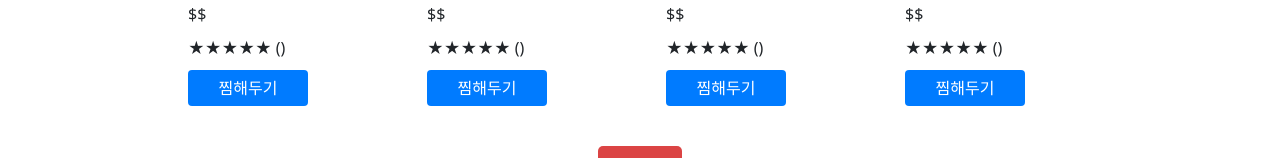
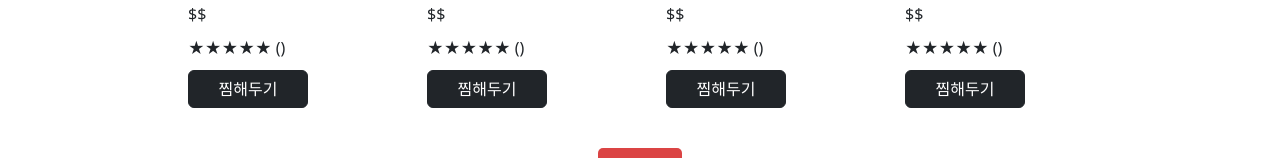
Before and after one commit to sanghyxuk/sk_pjt2_front, a React (Create React App) app: page / in a window 1280 px wide. Shown: the part 770-928 px from the top of the page. Built offline with nearby package versions, Linux system fonts and the light colour scheme.

Commit message:
버튼이름 수정

```diff
--- a/src/pages/Home.js
+++ b/src/pages/Home.js
@@ -81,7 +81,7 @@ function Home() {
                       <div className="rating">
                         {"★".repeat(5)} ({item.rating})
                       </div>
-                      <Button variant="dark" className="add-to-cart-btn">찜해두기</Button>
+                      <Button variant="dark" className="add-to-like-btn">찜해두기</Button>
                     </div>
                   </div>
               ))}
--- a/src/styles/Home.css
+++ b/src/styles/Home.css
@@ -129,7 +129,7 @@
   margin: 20px auto; /* 버튼을 가운데로 정렬 */
   width: fit-content; /* 버튼의 너비를 내용에 맞게 조정 */
   padding: 10px 20px; /* 버튼 내부 패딩 */
-  background-color: #007bff; /* 버튼 배경색 */
+  background-color: #DB4444; /* 버튼 배경색 */
   color: white; /* 버튼 텍스트 색상 */
   border: none; /* 테두리 제거 */
   border-radius: 5px; /* 둥근 모서리 */
@@ -139,7 +139,7 @@
 }
 
 .more-button:hover {
-  background-color: #0056b3; /* 호버 시 배경색 변경 */
+  background-color: #bb3838; /* 호버 시 배경색 변경 */
 }
 
 .divider {
```
